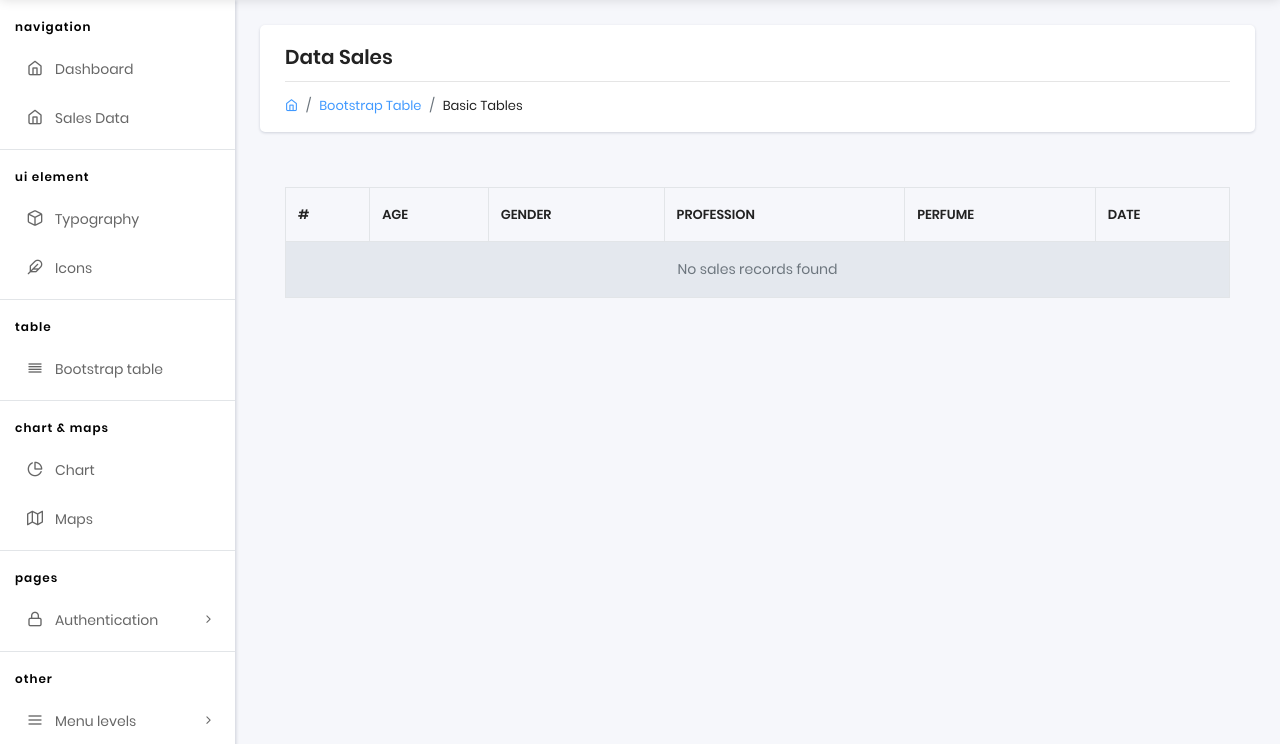
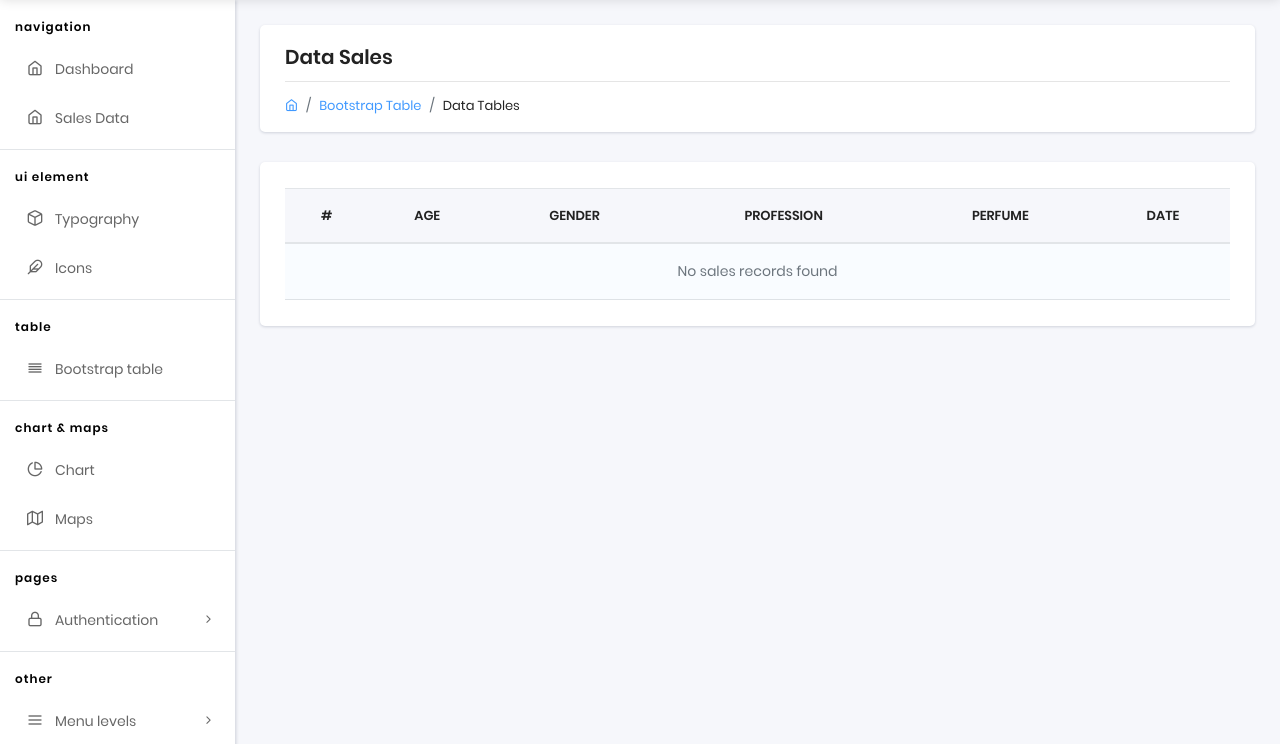
Before and after one commit to Aszaychik/perfume-segmentation-k-means, a Flask app: template apps/templates/sale/index.html in a window 1280 px wide. Shown: the part 56-800 px from the top of the page. Run offline with Flask 3, Linux system fonts and the light colour scheme; the template is opened without the code that fills it, so the values that code supplies are empty; the visitor is signed in with stand-in values (Sample User, id 1); data comes from the database, SQL or seed files in the repository; some libraries are stand-ins or nearby versions.

Commit message:
feat(sale): integrate DataTables for enhanced sales data display and functionality

```diff
--- a/apps/templates/includes/scripts.html
+++ b/apps/templates/includes/scripts.html
@@ -3,3 +3,23 @@
     <script src="/static/assets/js/plugins/perfect-scrollbar.min.js"></script>
     <script src="/static/assets/js/plugins/bootstrap.min.js"></script>
     <script src="/static/assets/js/pcoded.js"></script>
+    <script src="https://code.jquery.com/jquery-3.7.0.min.js"></script>
+    <script src="https://cdn.datatables.net/1.13.6/js/jquery.dataTables.min.js"></script>
+    <script src="https://cdn.datatables.net/1.13.6/js/dataTables.bootstrap5.min.js"></script>
+    <script>
+        $(document).ready(function() {
+            $('#data-table').DataTable({
+                "paging": true,
+                "lengthMenu": [10, 25, 50, 100],
+                "searching": true,
+                "ordering": true,
+                "info": true,
+                "responsive": true,
+                "order": [[5, 'desc']],  // Default sort by date descending
+                "columnDefs": [
+                    { "orderable": true },  // Disable sorting for # and Gender columns
+                    { "className": "dt-center", "targets": "_all" }  // Center align all columns
+                ]
+            });
+        });
+    </script>
--- a/apps/templates/layouts/base.html
+++ b/apps/templates/layouts/base.html
@@ -18,6 +18,7 @@
 
     <!-- vendor css -->
     <link rel="stylesheet" href="/static/assets/css/style.css">
+    <link rel="stylesheet" type="text/css" href="https://cdn.datatables.net/1.13.6/css/dataTables.bootstrap5.min.css">
 
     <!-- Specific Page CSS goes HERE  -->
     {% block stylesheets %}{% endblock stylesheets %}
--- a/apps/templates/sale/index.html
+++ b/apps/templates/sale/index.html
@@ -3,7 +3,9 @@
 {% block title %} UI Tables {% endblock %}
 
 <!-- Specific Page CSS goes HERE  -->
-{% block stylesheets %}{% endblock stylesheets %}
+{% block stylesheets %}
+
+{% endblock stylesheets %}
 
 {% block content %}
 
@@ -21,19 +23,20 @@
                             <ul class="breadcrumb">
                                 <li class="breadcrumb-item"><a href="/"><i class="feather icon-home"></i></a></li>
                                 <li class="breadcrumb-item"><a href="#">Bootstrap Table</a></li>
-                                <li class="breadcrumb-item"><a href="#">Basic Tables</a></li>
+                                <li class="breadcrumb-item"><a href="#">Data Tables</a></li>
                             </ul>
                         </div>
                     </div>
                 </div>
             </div>
             <!-- [ breadcrumb ] end -->
+
             <!-- [ Main Content ] start -->
-            <!-- [ Hover-table ] start -->
-            <div class="card-body table-border-style">
+            <div class="card">
+                <div class="card-body">
                     <div class="table-responsive">
-                    <table class="table table-hover table-striped table-bordered">
-                        <thead class="thead">
+                        <table id="data-table" class="table table-hover table-striped" style="width:100%">
+                            <thead>
                                 <tr>
                                     <th>#</th>
                                     <th>Age</th>
@@ -68,7 +71,7 @@
                         </table>
                     </div>
                 </div>
-            <!-- [ Hover-table ] end -->
+            </div>
             <!-- [ Main Content ] end -->
         </div>
     </section>
@@ -77,4 +80,6 @@
 {% endblock content %}
 
 <!-- Specific Page JS goes HERE  -->
-{% block javascripts %}{% endblock javascripts %}
+{% block javascripts %}
+
+{% endblock javascripts %}
```
Lines whose indentation alone changed are shown as unchanged.
